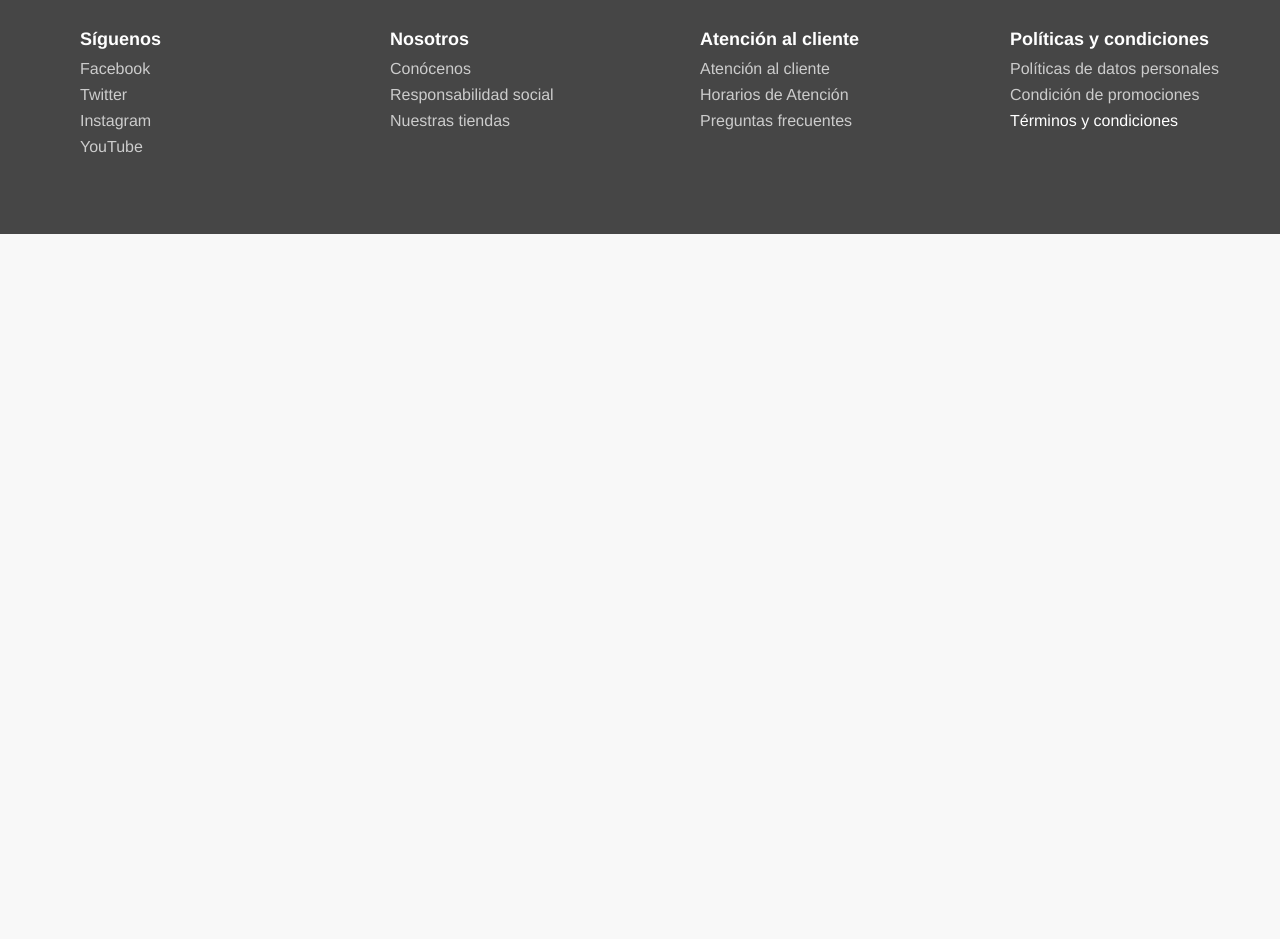
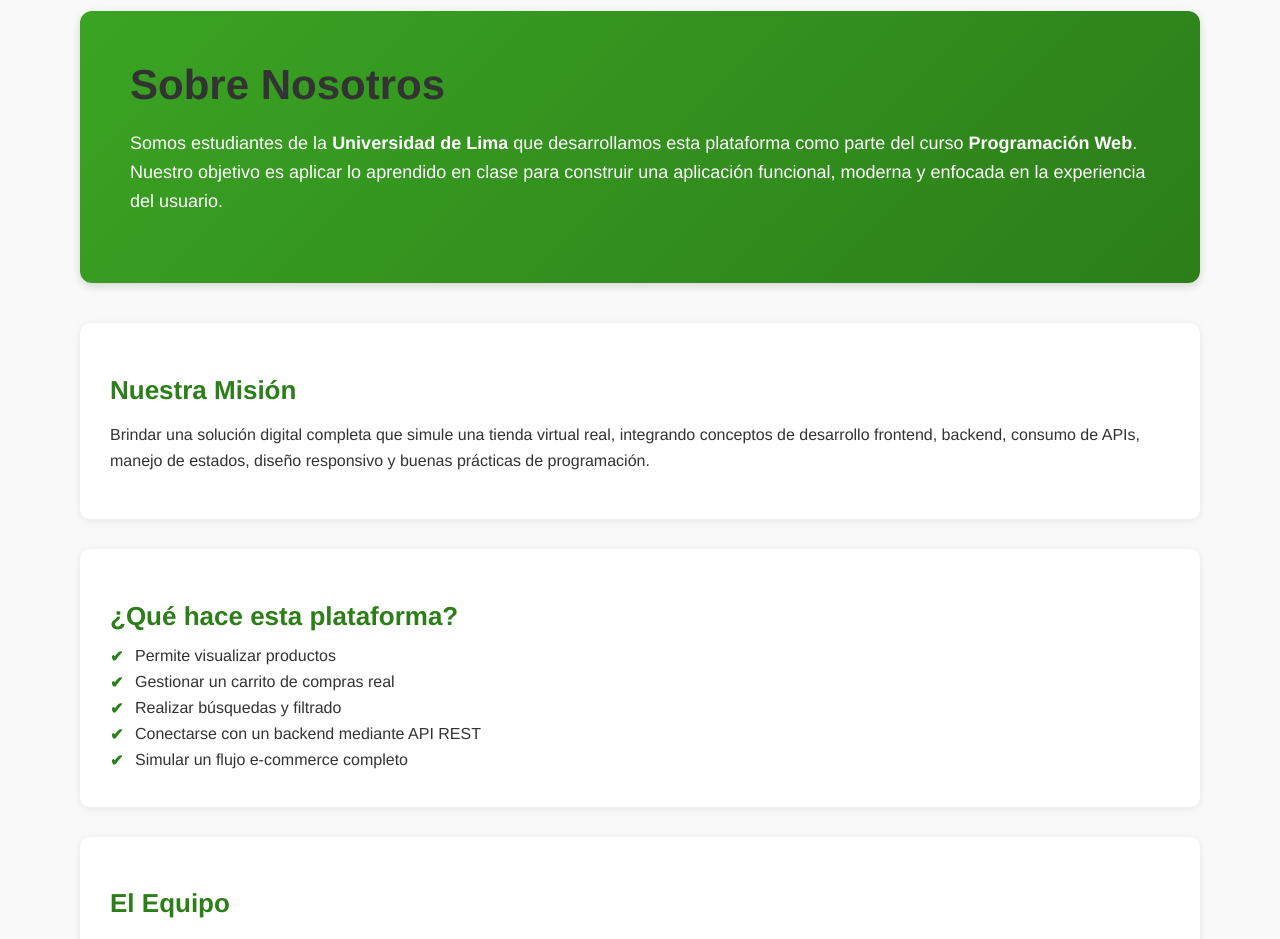
Before and after one commit to julioteran55/frontend-ordenado, a React (Vite) app: page /Nosotros in a window 1280 px wide. Shown: the part 140-1079 px from the top of the page. Before the commit the page ends 800 px from the top, so only its background shows below. Built offline with nearby package versions, Linux system fonts and the light colour scheme; no server answers.

Commit message:
Botón Nosotros

```diff
--- a/src/App.jsx
+++ b/src/App.jsx
@@ -31,6 +31,7 @@ import ModalEditar from "./components/ModalEditar.jsx";
 import ModalAgregar from "./components/ModalAgregar.jsx";
 import MisOrdenes from "./components/MisOrdenes.jsx";
 import CambiarContraseña from "./components/CambiarContraseña/CambiarContraseña.jsx";
+import Nosotros from "./components/Nosotros/Nosotros.jsx";
 
 
 export default function App() {
@@ -77,6 +78,7 @@ export default function App() {
               {/* Vista pública directa de orden */}
               <Route path="/orden/:id" element={<DetalleOrden />} />
               <Route path="/CambiarContraseña" element={ <CambiarContraseña />}/>
+              <Route path = "/Nosotros" element={ <Nosotros /> }/>
             </Routes>
 
             <Footer />
--- a/src/components/Header.jsx
+++ b/src/components/Header.jsx
@@ -157,7 +157,9 @@ function Header() {
           </li>
 
           <li><a href="/productos">Productos</a></li>
-          <li><a href="#">Nosotros</a></li>
+          <li>
+          <Link to="/nosotros">Nosotros</Link>
+        </li>
         </ul>
 
         <ul className="menu-derecha">
--- /dev/null
+++ b/src/components/Nosotros/Nosotros.css
@@ -0,0 +1,73 @@
+.nosotros-container {
+  padding: 40px 80px;
+  font-family: Helvetica, Arial, sans-serif;
+  color: #333;
+  background-color: #f9f9f9;
+}
+
+.nosotros-hero {
+  background: linear-gradient(135deg, #3aa423, #2c7e19);
+  padding: 50px;
+  border-radius: 12px;
+  color: white;
+  box-shadow: 0 3px 10px rgba(0,0,0,0.15);
+  margin-bottom: 40px;
+}
+
+.nosotros-hero h1 {
+  font-size: 42px;
+  margin: 0 0 20px 0;
+  font-weight: bold;
+}
+
+.nosotros-hero p {
+  font-size: 18px;
+  line-height: 1.6;
+}
+
+.nosotros-section {
+  background: white;
+  padding: 30px;
+  border-radius: 10px;
+  margin-bottom: 30px;
+  box-shadow: 0 2px 8px rgba(0,0,0,0.08);
+}
+
+.nosotros-section h2 {
+  font-size: 26px;
+  margin-bottom: 15px;
+  color: #2c7e19;
+}
+
+.nosotros-section p {
+  font-size: 16px;
+  line-height: 1.6;
+}
+
+.nosotros-lista {
+  list-style: none;
+  padding: 0;
+  margin: 0;
+}
+
+.nosotros-lista li {
+  font-size: 16px;
+  margin: 8px 0;
+  padding-left: 25px;
+  position: relative;
+}
+
+.nosotros-lista li::before {
+  content: "✔";
+  color: #2c7e19;
+  font-weight: bold;
+  position: absolute;
+  left: 0;
+}
+
+.nosotros-final {
+  text-align: center;
+  font-size: 14px;
+  padding: 20px;
+  color: #666;
+}
--- /dev/null
+++ b/src/components/Nosotros/Nosotros.jsx
@@ -0,0 +1,52 @@
+import React from "react";
+import "./Nosotros.css";
+
+const Nosotros = () => {
+  return (
+    <div className="nosotros-container">
+      <section className="nosotros-hero">
+        <h1>Sobre Nosotros</h1>
+        <p>
+          Somos estudiantes de la <strong>Universidad de Lima</strong> que desarrollamos esta plataforma como parte del curso
+          <strong> Programación Web</strong>. Nuestro objetivo es aplicar lo aprendido en clase para construir una
+          aplicación funcional, moderna y enfocada en la experiencia del usuario.
+        </p>
+      </section>
+
+      <section className="nosotros-section">
+        <h2>Nuestra Misión</h2>
+        <p>
+          Brindar una solución digital completa que simule una tienda virtual real, integrando conceptos de
+          desarrollo frontend, backend, consumo de APIs, manejo de estados, diseño responsivo y buenas
+          prácticas de programación.
+        </p>
+      </section>
+
+      <section className="nosotros-section">
+        <h2>¿Qué hace esta plataforma?</h2>
+        <ul className="nosotros-lista">
+          <li>Permite visualizar productos</li>
+          <li>Gestionar un carrito de compras real</li>
+          <li>Realizar búsquedas y filtrado</li>
+          <li>Conectarse con un backend mediante API REST</li>
+          <li>Simular un flujo e-commerce completo</li>
+        </ul>
+      </section>
+
+      <section className="nosotros-section">
+        <h2>El Equipo</h2>
+        <p>
+          Este proyecto fue desarrollado por estudiantes comprometidos con aprender tecnologías web modernas,
+          explorando herramientas actuales como <strong>React</strong>, <strong>Node.js</strong>, <strong>Express</strong> y
+          manejo de bases de datos.
+        </p>
+      </section>
+
+      <section className="nosotros-final">
+        <p>© {new Date().getFullYear()} Proyecto de Programación Web — Universidad de Lima</p>
+      </section>
+    </div>
+  );
+};
+
+export default Nosotros;
```
